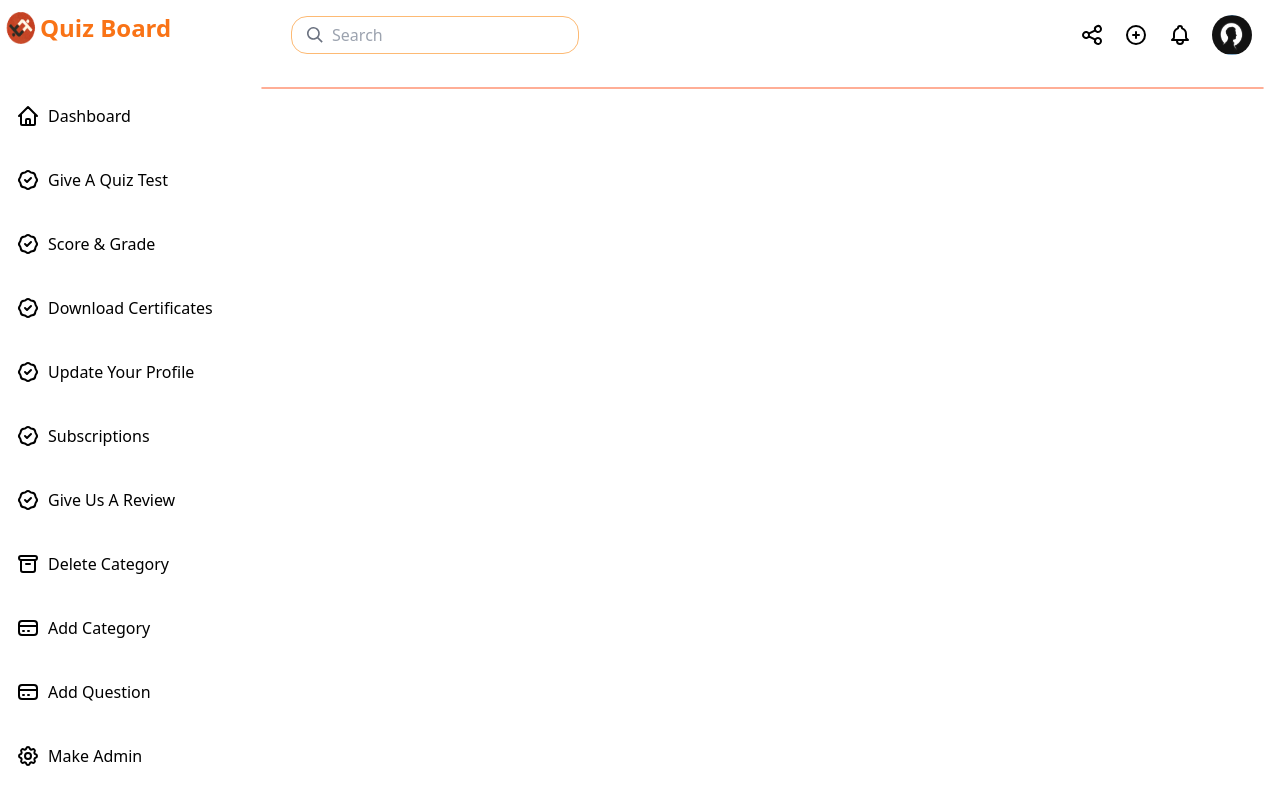
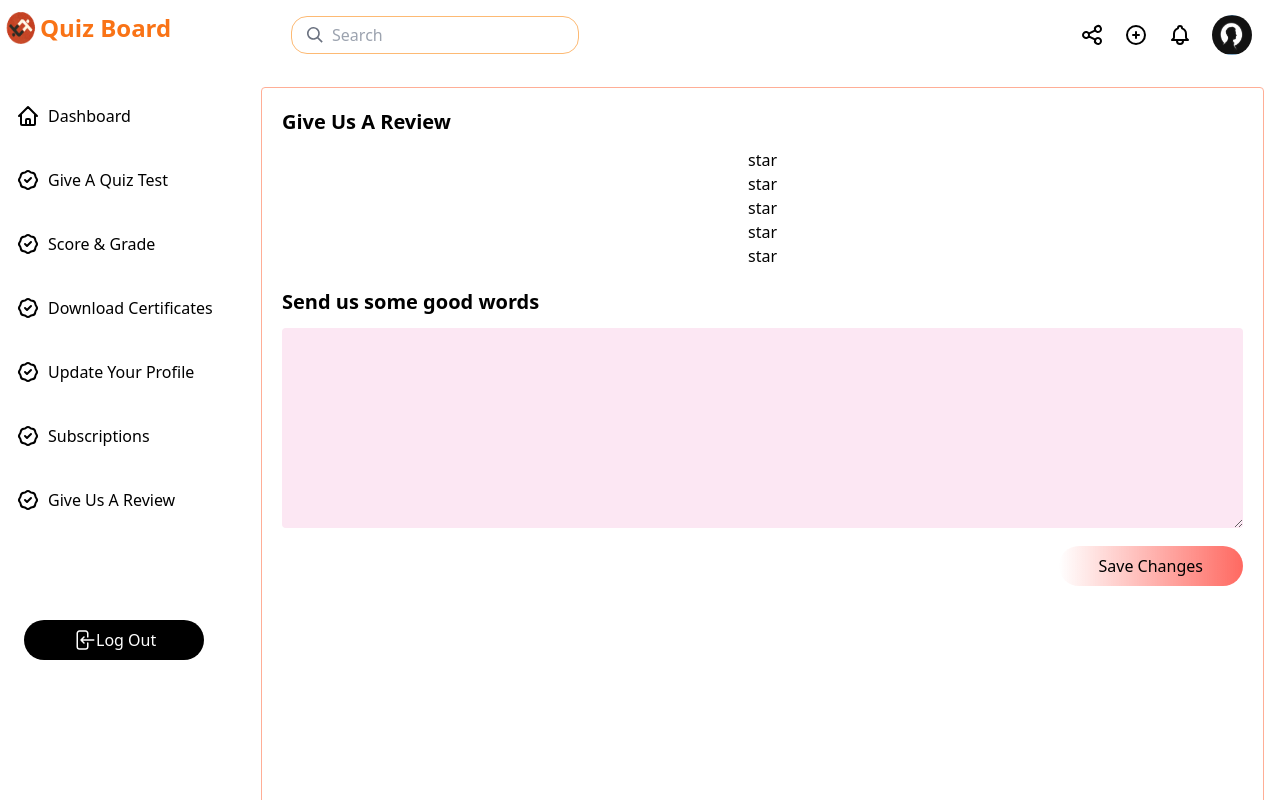
Before and after one commit to SaqlineShabbir/quizApp, a Next.js app: page /dashboard/review in a window 1280 px wide. Built offline with nearby package versions, Linux system fonts and the light colour scheme; no server answers.

Commit message:
some new pages added

```diff
--- a/components/dashboard/quizUser/Quiz.js
+++ b/components/dashboard/quizUser/Quiz.js
@@ -7,6 +7,7 @@ const Quiz = ({ quizCategory }) => {
     <div className="p-3 relative">
       <Link href={`/dashboard/quiz-test/${quizCategory._id}`}>
         {quizCategory?.postImage && (
+          <div>
             <Image
               className="rounded-xl "
               height={130}
@@ -14,6 +15,7 @@ const Quiz = ({ quizCategory }) => {
               src={quizCategory?.postImage}
               alt=""
             />
+          </div>
         )}
       </Link>
       <p className=" font-bold cursor-pointer absolute  bottom-8 left-8">
--- a/components/dashboard/quizUser/QuizHome.js
+++ b/components/dashboard/quizUser/QuizHome.js
@@ -4,18 +4,18 @@ import Quiz from './Quiz';
 const QuizHome = ({ categoryData }) => {
   return (
     <div className="border border-[#FFAE96] rounded p-5 h-[88vh]">
-      <div className="flex justify-between pb-5">
+      <div className="lg:flex justify-between pb-5">
         <div>
           <p className="text-2xl  font-bold">Select Quiz Topic for Test</p>
           <p className="pb-4">Featured Categories</p>
         </div>
         <div>
-          <button className="border bg-gradient-to-l from-[#FF6961] rounded-full lg:px-5 lg:py-3 text-white">
+          <button className="border bg-gradient-to-l from-[#FF6961] rounded-full px-5 py-3 text-white">
             Explore All Categories
           </button>
         </div>
       </div>
-      <div className="grid grid-cols-5 ">
+      <div className="grid lg:grid-cols-5 ">
         {categoryData?.map((quizCategory) => (
           <Quiz key={quizCategory._id} quizCategory={quizCategory} />
         ))}
--- a/components/dashboard/sidenavigation/items.js
+++ b/components/dashboard/sidenavigation/items.js
@@ -1,7 +1,8 @@
+import axios from 'axios';
 import Cookies from 'js-cookie';
 import Link from 'next/link';
 import Router, { useRouter } from 'next/router';
-import { useContext } from 'react';
+import { useContext, useEffect, useState } from 'react';
 import { AuthContext } from '../../../context/AuthProvider';
 import { useToggle } from '../provider/context';
 import ArchivesIcon from './icons/archives';
@@ -10,6 +11,7 @@ import HomeIcon from './icons/home';
 
 import SettingsIcon from './icons/settings';
 import StatusIcon from './icons/status';
+
 const style = {
   title: `mx-4 text-sm text-black`,
   active: ` rounded-full`,
@@ -19,10 +21,27 @@ const style = {
 };
 
 export default function SidenavItems({ users }) {
+  const { logOutUser, user } = useContext(AuthContext);
+  const [userData, setUserData] = useState([]);
+  console.log(userData);
+  ///get user from backend
+  useEffect(() => {
+    getUser(user?.email);
+  }, [user]);
+  const getUser = async (email) => {
+    try {
+      const res = await axios.get(
+        `https://quiz-app-backend-blond.vercel.app/user/${email}`
+      );
+
+      setUserData(res.data);
+    } catch (err) {
+      console.log(err);
+    }
+  };
   // const [open, setOpen] = useState(true);
   const { asPath } = useRouter();
   const { open } = useToggle();
-  const { logOutUser, user } = useContext(AuthContext);
 
   const expectedUser = users?.find((u) => u.email === user.email);
 
@@ -101,6 +120,8 @@ export default function SidenavItems({ users }) {
           <p>Give Us A Review</p>
         </div>
       </Link>
+
+      {userData[0]?.role === 'admin' && (
         <Link href="/dashboard/delete-category">
           <div
             className={` flex active:bg-orange-500 hover:bg-orange-500 rounded-full text-black my-4 mx-2 py-3 px-2 lg:w-[215px] space-x-2 cursor-pointer`}
@@ -111,6 +132,9 @@ export default function SidenavItems({ users }) {
             <p>Delete Category</p>
           </div>
         </Link>
+      )}
+
+      {userData[0]?.role === 'admin' && (
         <Link href="/dashboard/post-category">
           <div
             className={` flex active:bg-orange-500 hover:bg-orange-500 rounded-full text-black my-4 mx-2 py-3 px-2 lg:w-[215px] space-x-2 cursor-pointer`}
@@ -121,6 +145,9 @@ export default function SidenavItems({ users }) {
             <p>Add Category</p>
           </div>
         </Link>
+      )}
+
+      {userData[0]?.role === 'admin' && (
         <Link href="/dashboard/post-question">
           <div
             className={` flex active:bg-orange-500 hover:bg-orange-500 rounded-full text-black my-4 mx-2 py-3 px-2 lg:w-[215px] space-x-2 cursor-pointer`}
@@ -131,6 +158,9 @@ export default function SidenavItems({ users }) {
             <p>Add Question</p>
           </div>
         </Link>
+      )}
+
+      {userData[0]?.role === 'admin' && (
         <Link href="/dashboard/make-admin">
           <div
             className={` flex active:bg-orange-500 hover:bg-orange-500 rounded-full text-black my-4 mx-2 py-3 px-2 lg:w-[215px] space-x-2 cursor-pointer`}
@@ -141,6 +171,7 @@ export default function SidenavItems({ users }) {
             <p>Make Admin</p>
           </div>
         </Link>
+      )}
 
       <div className="mt-24">
         <button
--- a/pages/dashboard/post-question.js
+++ b/pages/dashboard/post-question.js
@@ -5,7 +5,7 @@ import DashboardLayout from '../../components/dashboard/layout';
 
 const PostQuestion = ({ categoryData }) => {
   const [categoryId, setCetegoryId] = useState('');
-  const { register, handleSubmit } = useForm();
+  const { register, handleSubmit, reset } = useForm();
 
   //post data to server
   const onSubmit = async (data) => {
@@ -15,6 +15,7 @@ const PostQuestion = ({ categoryData }) => {
         `https://quiz-app-backend-blond.vercel.app/quiz/addquiz/${categoryId}`,
         data
       );
+      reset();
     } catch (err) {
       console.log(err);
     }
--- a/pages/dashboard/result/index.js
+++ b/pages/dashboard/result/index.js
@@ -20,7 +20,7 @@ const Index = () => {
   }, []);
   useEffect(() => {
     putUserResult(data?.score, data?.id, user);
-  }, [putUserResult, user, data?.score, data?.id]);
+  }, [user, data?.score, data?.id]);
 
   const putUserResult = async (score, id, user) => {
     try {
--- a/pages/dashboard/review.js
+++ b/pages/dashboard/review.js
@@ -4,8 +4,32 @@ import DashboardLayout from '../../components/dashboard/layout';
 const Review = () => {
   return (
     <DashboardLayout>
-      <div className="  border rounded  border-[#FFAE96]">
-        <h1></h1>
+      <div className="  border rounded  border-[#FFAE96] p-5 min-h-[100vh]">
+        <div className="space-y-3 pb-5">
+          <h1 className="text-xl font-bold">Give Us A Review</h1>
+          <div className="flex justify-center mx-auto ">
+            <div>
+              <p>star</p>
+              <p>star</p>
+              <p>star</p>
+              <p>star</p>
+              <p>star</p>
+            </div>
+          </div>
+        </div>
+        <div className="space-y-3">
+          <h1 className="text-xl font-bold">Send us some good words</h1>
+          <textarea
+            className=" w-full h-[200px] px-3 bg-pink-100 rounded"
+            name=""
+            id=""
+          ></textarea>
+          <div className=" flex justify-end">
+            <button className="  bg-gradient-to-l from-[#FF6961] py-2 px-10 rounded-full">
+              Save Changes
+            </button>
+          </div>
+        </div>
       </div>
     </DashboardLayout>
   );
--- a/pages/dashboard/score&grade.js
+++ b/pages/dashboard/score&grade.js
@@ -1,7 +1,44 @@
-import React from 'react';
+import axios from 'axios';
+import React, { useContext, useEffect, useState } from 'react';
 import DashboardLayout from '../../components/dashboard/layout';
+import { AuthContext } from '../../context/AuthProvider';
 
 const ScoreGrade = () => {
+  const { user } = useContext(AuthContext);
+  const [userData, setUserData] = useState([]);
+
+  // filter how many quiz test user took
+  const userInfo = userData[0]?.attainQuizs?.filter((attain) => attain.id);
+
+  //calculate overall per
+  let score = 0;
+  let total = 0;
+  // calculate answer
+  userInfo?.forEach((element) => {
+    total += element.score;
+
+    score = (total / (userInfo?.length * 100)) * 100;
+  });
+
+  useEffect(() => {
+    getUser(user?.email);
+  }, [user]);
+
+  const getUser = async (email) => {
+    try {
+      const res = await axios.get(
+        `https://quiz-app-backend-blond.vercel.app/user/${email}`
+      );
+
+      setUserData(res.data);
+    } catch (err) {
+      console.log(err);
+    }
+  };
+
+  //Certificates Achieved calculation
+  const certificatesAchieved = userInfo?.filter((info) => info.score >= 80);
+
   return (
     <DashboardLayout>
       <div className="  border rounded  border-[#FFAE96]">
@@ -38,16 +75,18 @@ const ScoreGrade = () => {
         {/* //cards */}
         <div className="grid lg:grid-cols-3 space-y-5 lg:space-y-0 mt-10 mx-5">
           <div className="bg-[#FFF0EF] p-5 rounded-xl lg:w-[200px]">
-            <p className="font-bold">Total Questions</p>
-            <p className="text-2xl text-[#FF6A64]">5</p>
+            <p className="font-bold">OverAll Score Rate</p>
+            <p className="text-2xl text-[#FF6A64]">{score.toFixed(2)} %</p>
           </div>
           <div className="bg-[#FFF0EF] p-5 rounded-xl lg:w-[200px] ">
-            <p className="font-bold">Time Per Question</p>
-            <p className="text-2xl  text-[#FF6A64]">30 sec</p>
+            <p className="font-bold">Total Test Taken </p>
+            <p className="text-2xl  text-[#FF6A64]">{userInfo?.length}</p>
           </div>
           <div className="bg-[#FFF0EF] p-5 rounded-xl lg:w-[200px]">
-            <p className="font-bold">Marks Per Question</p>
-            <p className="text-2xl text-[#FF6A64]">5 Marks</p>
+            <p className="font-bold">Certificates Achieved</p>
+            <p className="text-2xl text-[#FF6A64]">
+              {certificatesAchieved?.length}
+            </p>
           </div>
         </div>
         {/* topics */}
--- a/pages/dashboard/update-profile.js
+++ b/pages/dashboard/update-profile.js
@@ -55,7 +55,7 @@ const UpdateProfile = () => {
               <div>
                 <p className="text-sm">Full Name (Name Can Be Changed Once)</p>
                 <input
-                  className="border px-2 py-2 w-[400px] rounded bg-pink-100"
+                  className="border px-2 py-2 lg:w-[400px] w-[300px] rounded bg-pink-100"
                   type="text"
                   placeholder={userData[0]?.name}
                   {...register('name', { required: true })}
@@ -66,7 +66,7 @@ const UpdateProfile = () => {
                   Email Address (Email Can’t Be Changed)
                 </p>
                 <input
-                  className="border px-2 py-2  w-[400px] rounded bg-pink-100"
+                  className="border px-2 py-2  lg:w-[400px] w-[300px] rounded bg-pink-100"
                   type="text"
                   placeholder={userData[0]?.email}
                   disabled
```
Also changed, not shown: pages/dashboard/index.js (+4 -4 lines). Lines whose indentation alone changed are shown as unchanged.
